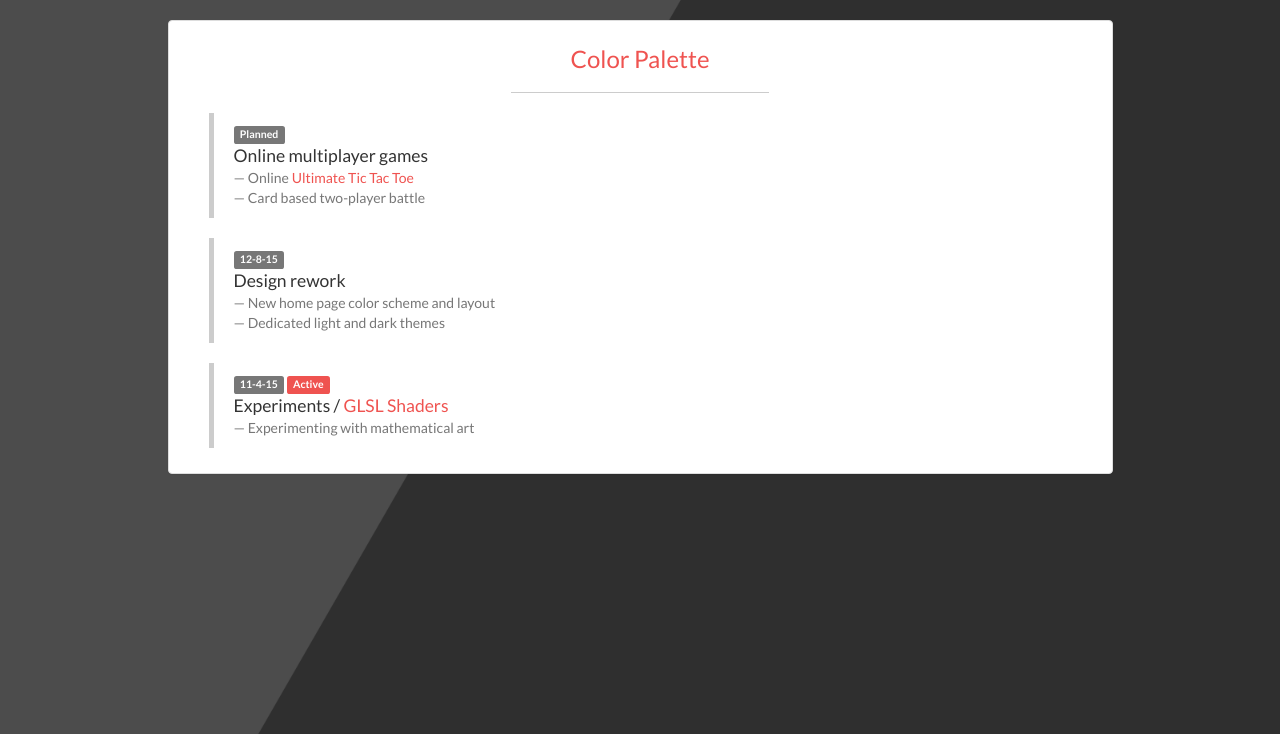
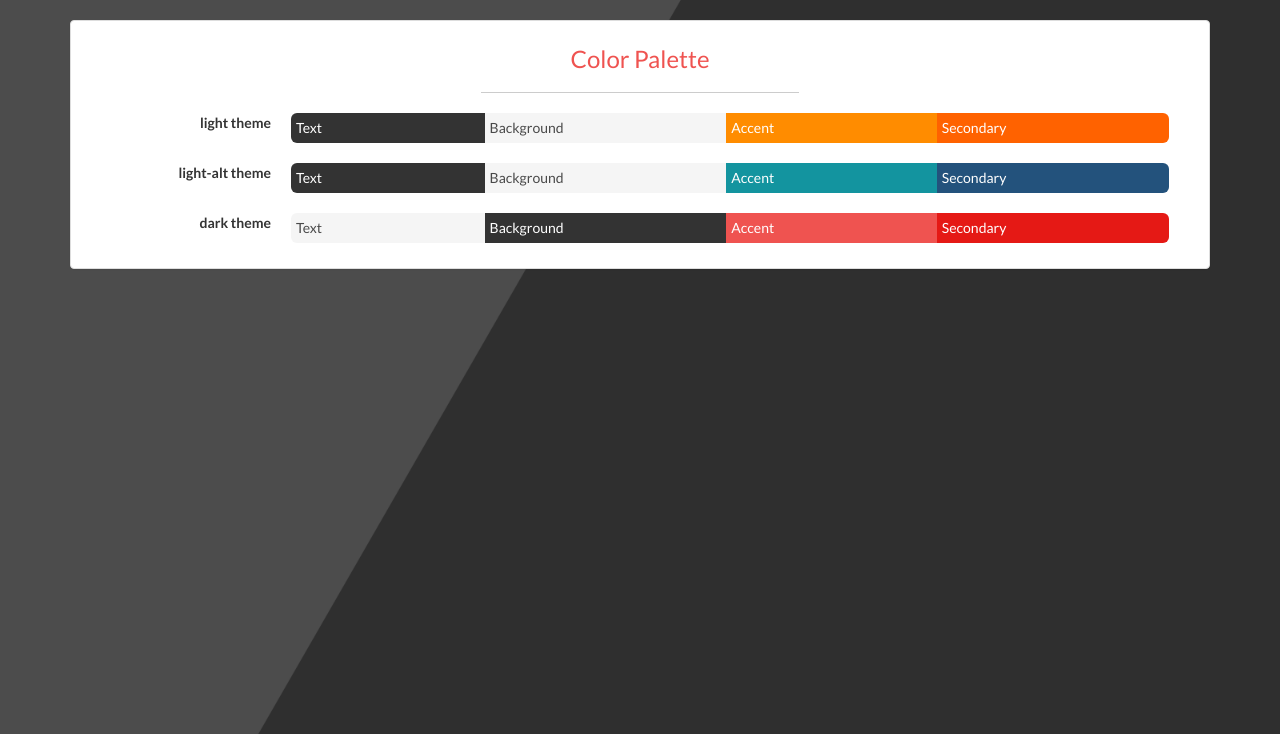
Before and after one commit to DarkAce65/taha.vasowalla.com, a PHP site: page /Palette.html in a window 1280 px wide. Shown: the part 51-785 px from the top of the page. Run offline with PHP 8.4, Linux system fonts and the light colour scheme; style sheets or scripts are compiled from the project's sources; some libraries are stand-ins or nearby versions.

Commit message:
Create color palettes
Former-commit-id: be4c7d910345829ab64502a0392694e6fd2407b8

```diff
--- a/Palette.html
+++ b/Palette.html
@@ -12,6 +12,8 @@
 		<link rel="stylesheet" type="text/css" href="themes/dark-alt.css"/>
 		<script src="bower_components/jquery/dist/jquery.min.js"></script>
 		<script src="bower_components/bootstrap/dist/js/bootstrap.min.js"></script>
+		<script src="GSAP/TweenMax.min.js"></script>
+		<script src="chroma.min.js"></script>
 	</head>
 	<body>
 		<nav class="navbar navbar-inverse navbar-static-top" role="navigation">
@@ -41,21 +43,10 @@
 			</div>
 		</nav>
 		<div class="content container">
-			<div class="row">
-				<div class="col-sm-10 col-sm-offset-1">
-					<div class="panel panel-default">
-						<div id="history" class="panel-body">
-							<h3 style="color: #EF5350; text-align: center;">Color Palette</h3>
-							<hr style="width: 30%;">
-							<div class="swatch">
-								<div></div>
-								<div></div>
-								<div></div>
-								<div></div>
-								<div></div>
-							</div>
-						</div>
-					</div>
+			<div class="panel panel-default">
+				<div id="palettes" class="panel-body">
+					<h3 style="color: #EF5350; text-align: center;">Color Palette</h3>
+					<hr style="width: 30%;">
 				</div>
 			</div>
 		</div>
@@ -70,20 +61,81 @@
 			</nav>
 		</footer>
 		<script type="text/javascript">
-			$.getJSON("siteUpdates.json", function(data) {
-				for(var i = 0; i < data.length; i++) {
-					var item = data[i];
-					var el = '<blockquote><div style="font-size: 80%;"><label class="label label-default">' + item.date + '</label> ';
-					if(item.active) {
-						el += '<label class="label" style="background-color: #EF5350">Active</label> ';
+			var palettes = {
+				"light": [
+					{
+						description: "Text",
+						color: "#333"
+					},
+					{
+						description: "Background",
+						color: chroma("whitesmoke").hex()
+					},
+					{
+						description: "Accent",
+						color: chroma("darkorange").hex()
+					},
+					{
+						description: "Secondary",
+						color: "#FF6200"
 					}
-					el += "</div><span>" + item.title + "</span>";
-					for(var j = 0; j < item.descriptions.length; j++) {
-						el += "<footer>" + item.descriptions[j] + "</footer>";
+				],
+				"light-alt": [
+					{
+						description: "Text",
+						color: "#333"
+					},
+					{
+						description: "Background",
+						color: chroma("whitesmoke").hex()
+					},
+					{
+						description: "Accent",
+						color: "#13949F"
+					},
+					{
+						description: "Secondary",
+						color: "#23527c"
 					}
-					el += "</blockquote>";
-					$("#history").append(el);
+				],
+				"dark": [
+					{
+						description: "Text",
+						color: chroma("whitesmoke").hex()
+					},
+					{
+						description: "Background",
+						color: "#333"
+					},
+					{
+						description: "Accent",
+						color: "#EF5350"
+					},
+					{
+						description: "Secondary",
+						color: "#E51915"
+					}
+				]
+			};
+
+			$.each(palettes, function(paletteName, palette) {
+				var el = '<div class="palette">';
+				for(var c = 0; c < palette.length; c++) {
+					var color = palette[c];
+					var textColor = chroma("white").alpha(0.7).hex();
+					if(chroma(color.color).luminance() > 1 - chroma(color.color).luminance()) {
+						textColor = "rgba(0, 0, 0, 0.7)";
+					}
+					el += '<div data-description="' + color.description + '" data-color="' + color.color + '" class="color" style="color: ' + textColor + '; background: ' + color.color + ';">' + color.description + '</div>';
 				}
+				$el = $('<dl class="dl-horizontal"><dt>' + paletteName + " theme</dt><dd>" + el + "</blockquote></dd></dl>");
+				$("#palettes").append($el);
+
+				TweenMax.staggerFrom($el.find(".color"), 2, {
+					delay: 1,
+					color: "#333",
+					backgroundColor: "white"
+				}, 0.4);
 			});
 		</script>
 	</body>
--- a/Stylesheet.scss
+++ b/Stylesheet.scss
@@ -97,11 +97,24 @@ body {
 }
 
 .palette {
-	font-family: "Quicksand";
+	@include display(flex);
 
 	.color {
+		@include flex(1 1 auto);
+		cursor: pointer;
+		background: transparent;
+		display: inline-block;
 		padding: 5px;
-		width: 20%;
+
+		&:first-child {
+			border-top-left-radius: 6px;
+			border-bottom-left-radius: 6px;
+		}
+
+		&:last-child {
+			border-top-right-radius: 6px;
+			border-bottom-right-radius: 6px;
+		}
 	}
 }
 
@@ -313,6 +326,22 @@ body {
 		}
 	}
 
+	.palette {
+		@include flex-direction(column);
+
+		.color {
+			&:first-child {
+				border-bottom-left-radius: 0;
+				border-top-right-radius: 6px;
+			}
+
+			&:last-child {
+				border-top-right-radius: 0;
+				border-bottom-left-radius: 6px;
+			}
+		}
+	}
+
 	.content {
 		padding-bottom: 88px;
 	}
--- a/siteUpdates.json
+++ b/siteUpdates.json
@@ -9,7 +9,7 @@
 		"date": "12-8-15",
 		"active": false,
 		"title": "Design rework",
-		"descriptions": ["New home page color scheme and layout", "Dedicated light and dark themes"]
+		"descriptions": ["Experiments / <a href=\"Palette.html\">Site Colors</a>", "New home page color scheme and layout", "Dedicated light and dark themes"]
 	},
 	{
 		"date": "11-4-15",
```
Also changed, not shown: Stylesheet.css.
